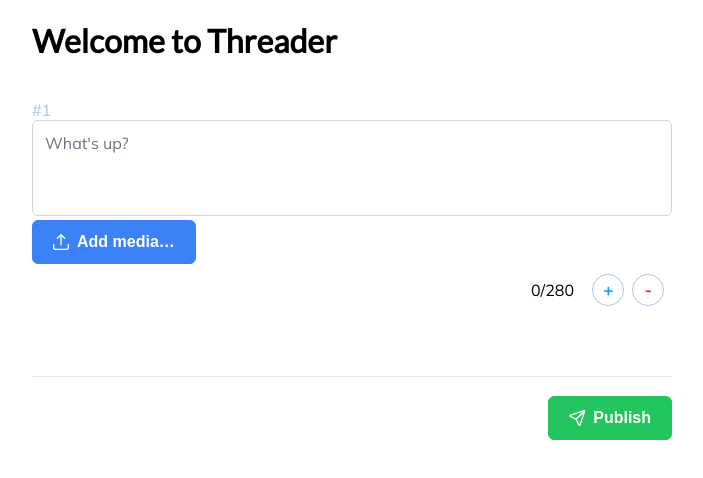
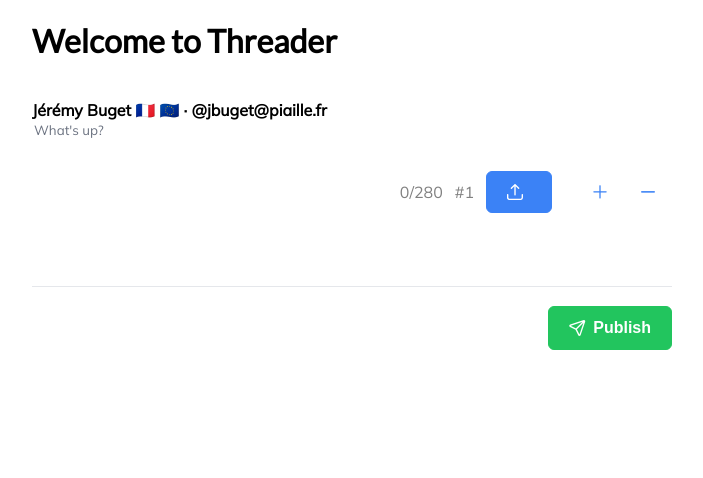
Before and after one commit to jbuget/threadr-app, a Nuxt app: page / in a window 1280 px wide. Shown: the top 478 px of the page, without its empty margins (288-991 px from the left). Built offline with nearby package versions, Linux system fonts and the light colour scheme; a web font is replaced by a local one.

Commit message:
design: add username above each message

```diff
--- a/components/Message.vue
+++ b/components/Message.vue
@@ -84,43 +84,33 @@
 <template>
     <div class="message">
         <div class="message-meta">
-            <div class="message-index"><span>#{{ index + 1 }}</span></div>
+            <span class="message-username">Jérémy Buget 🇫🇷 🇪🇺 · @jbuget@piaille.fr</span>
         </div>
         <div class="message-text">
-            <Textarea v-model="message.text" placeholder="What's up?" rows="4" autoResize></Textarea>
+            <Textarea v-model="message.text" placeholder="What's up?" rows="2" autoResize :unstyled="true"></Textarea>
         </div>
         <div class="message-attachments" :style="messageAttachmentsStyle">
             <div class="attachment" v-for="(file, index) in message.files">
-                <Image :src=file.location class="attachment-img" alt="Image" preview />
+                <Image :src=file.location class="attachment-img" alt="Image" />
             </div>
         </div>
-        <div>
+        <div class="actions">
+            <!-- <div role="button" aria-label="Gallery" tabindex="0"></div>-->
+            <div class="message-length">{{ message.text.length }}/280</div>
+            <div class="message-index"><span>#{{ index + 1 }}</span></div>
             <div class="add-attachments">
                 <!-- Max file size: ~1Mb because of BlueSky (Masto = 8Mb) --->
                 <FileUpload mode="basic" name="attachments" url="/api/media" accept="image/*" :multiple="true"
-                    :fileLimit="4" :maxFileSize="1000000" chooseLabel="Add media…" :showCancelButton="false"
+                    :fileLimit="4" :maxFileSize="1000000" chooseLabel=" " :showCancelButton="false"
                     :show-upload-button="false" :unstyled="false" :auto="true" @upload="onUploadComplete($event)"
-                    @removeUploadedFile="onUploadedFileRemoved($event)">
-                    <template #empty>
-                        <p>Drag and drop files to here to upload.</p>
-                    </template>
+                    @removeUploadedFile="onUploadedFileRemoved($event)" >
                     <template #chooseicon>
                         <i class="pi pi-file"></i>
                     </template>
                 </FileUpload>
             </div>
-        </div>
-        <div class="actions">
-            <!-- <div role="button" aria-label="Gallery" tabindex="0"></div>-->
-            <div class="message-length">{{ message.text.length }}/280</div>
-            <div class="add-message" role="button" tabindex="0" title="Add message"
-                @keyup.enter="$emit('add-message-below')" @click="$emit('add-message-below')">
-                <span>+</span>
-            </div>
-            <div class="remove-message" role="button" tabindex="0" title="Remove message"
-                @keyup.enter="$emit('remove-message')" @click="$emit('remove-message')">
-                <span>-</span>
-            </div>
+            <Button class="" icon="pi pi-plus" size="small" text rounded @enter="$emit('add-message-below')" @click="$emit('add-message-below')"/>
+            <Button class="" icon="pi pi-minus" size="small" text rounded @enter="$emit('remove-message')" @click="$emit('remove-message')"/>
         </div>
     </div>
 </template>
@@ -159,8 +149,7 @@
 }
 
 .actions div {
-    margin-right: 8px;
-    padding: 5px 10px;
+    margin-right: 12px;
 }
 
 .actions div[role="button"] {
@@ -198,20 +187,31 @@
     background-color: rgb(249, 24, 128, 0.1)
 }
 
+.message-username {
+    font-weight: 900;
+}
+
 .message {
     margin-bottom: 20px;
     display: flex;
     flex-direction: column;
 }
 
-.message-text {}
+.message-text > textarea {
+    resize: none;
+    border: none;
+}
 
 .message-text>textarea {
     width: 100%;
 }
 
+.message-length {
+    color: gray;
+}
+
 .message-index {
-    color: lightsteelblue;
+    color: gray;
 }
 
 .message-attachments {
@@ -225,7 +225,6 @@
 
 .attachment {
     position: relative;
-    cursor: pointer;
     width: 100%;
     height: 0px;
     padding-bottom: 64.5%;
@@ -248,4 +247,5 @@
 .p-image>img {
     width: 100%;
 }
+
 </style>
```
